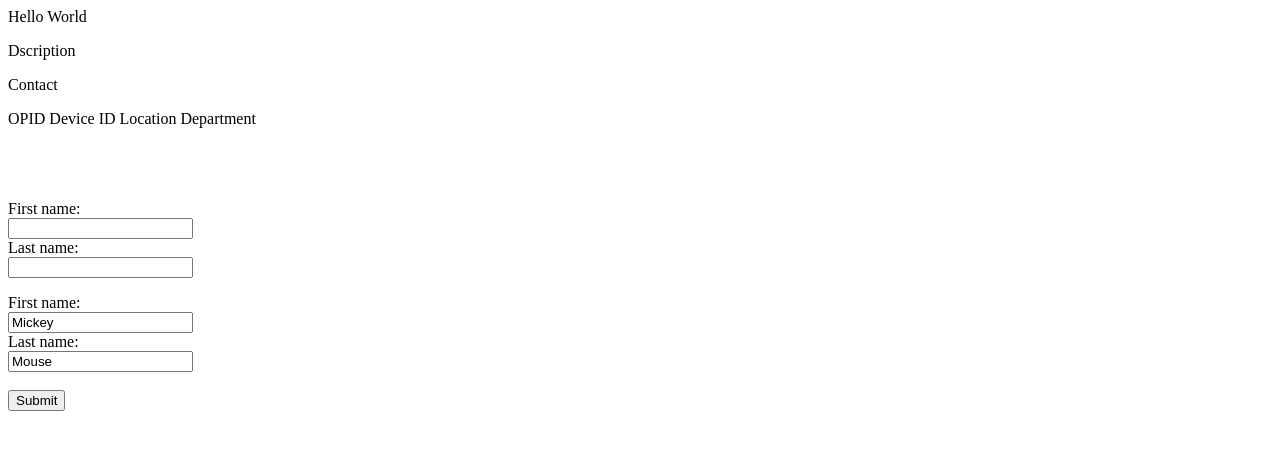
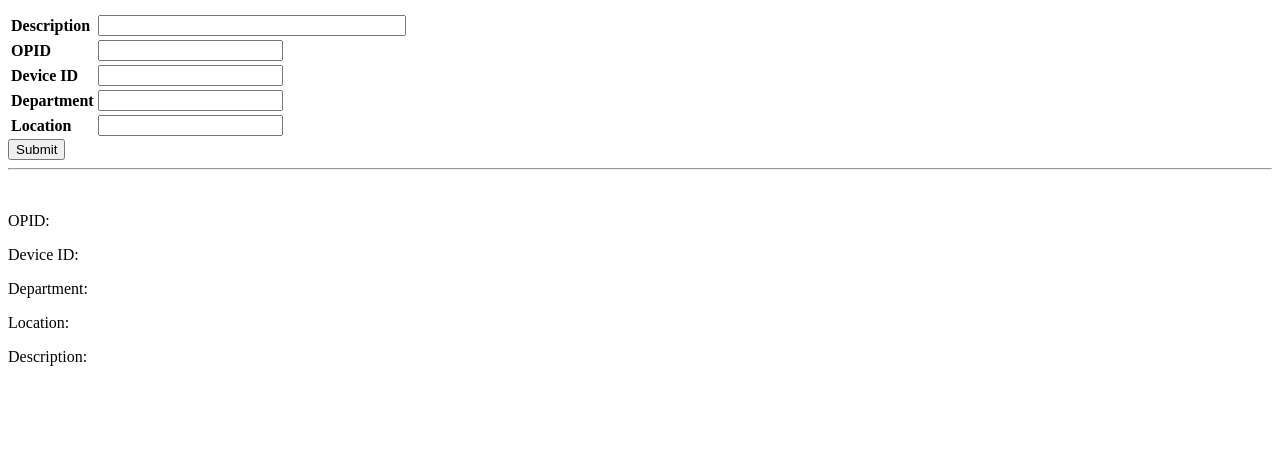
Before and after one commit to pressx2select/SD-template, a plain HTML site: page index.html in a window 1280 px wide. Drawn offline with Linux system fonts and the light colour scheme.

Commit message:
completed
finished the basic SD template.  considered adding links and notes but this is the most basic which may in turn be similar to maintain due to possibility of any knowledge added turning into dated intel

```diff
--- a/index.html
+++ b/index.html
@@ -1,26 +1,70 @@
-<title>SD Template</title>
-<p>Hello World</p>
-<p>Dscription</p>
-<p>Contact</p>
-OPID
-Device ID
-Location
-Department
-<br><br><br><br><br>
+<!DOCTYPE html>
+<html>
+  <head lang="en">
+  <meta charset="UTF-8">
+  <script language="JavaScript">
+    function showInput() {
+        document.getElementById('displayOPID').innerHTML =
+                    document.getElementById("user_inputOPID").value;
 
-<form>
-  First name:<br>
-  <input type="text" name="firstname"><br>
-  Last name:<br>
-  <input type="text" name="lastname">
-</form>
+        document.getElementById('displayDeviceID').innerHTML =
+                    document.getElementById("user_inputDeviceID").value;
+
+        document.getElementById('displayLocation').innerHTML =
+                    document.getElementById("user_inputLocation").value;
+
+        document.getElementById('displayDepartment').innerHTML =
+                    document.getElementById("user_inputDepartment").value;
+
+        document.getElementById('displayDescription').innerHTML =
+                    document.getElementById("user_inputDescription").value;
 
 
+    }
+  </script>
 
-<form action="action_page.php">
-  First name:<br>
-  <input type="text" name="firstname" value="Mickey"><br>
-  Last name:<br>
-  <input type="text" name="lastname" value="Mouse"><br><br>
-  <input type="submit" value="Submit">
-</form>
+  </head>
+<body>
+
+  <form>
+    <table >
+
+    	<tr>
+    		<td></td>
+    		<td></td>
+    	</tr>
+    	<tr>
+    		<td><b>Description</b></td>
+    		<td><input type="text" name="messageDescription" id="user_inputDescription" style="width: 300px;"  size="50" height="500"></td>
+    	</tr>
+
+    	<tr>
+    		<td><b>OPID</b></td>
+    		<td><input type="text" name="messageOPID" id="user_inputOPID"></td>
+    	</tr>
+    	<tr>
+	    	<td><b>Device ID</b></td>
+	    	<td><input type="text" name="messageDeviceID" id="user_inputDeviceID"></td>
+    	</tr>
+    	<tr>
+    		<td><b>Department</b></td>
+    		<td><input type="text" name="messageDepartment" id="user_inputDepartment"></td>
+    	</tr>
+    	<tr>
+    		<td><b>Location</b></td>
+    		<td><input type="text" name="messageLocation" id="user_inputLocation"></td>
+    	</tr>
+    </table>
+
+  </form>
+
+  <input type="submit" onclick="showInput();"><br/>
+<hr>
+<br>
+  <p>OPID: <span id='displayOPID'></span></p>
+  <p>Device ID: <span id='displayDeviceID'></span></p>
+  <p>Department: <span id='displayDepartment'></span></p>
+  <p>Location: <span id='displayLocation'></span></p>
+  <p>Description: <span id='displayDescription'></span></p>
+  </body>
+</html>
```
